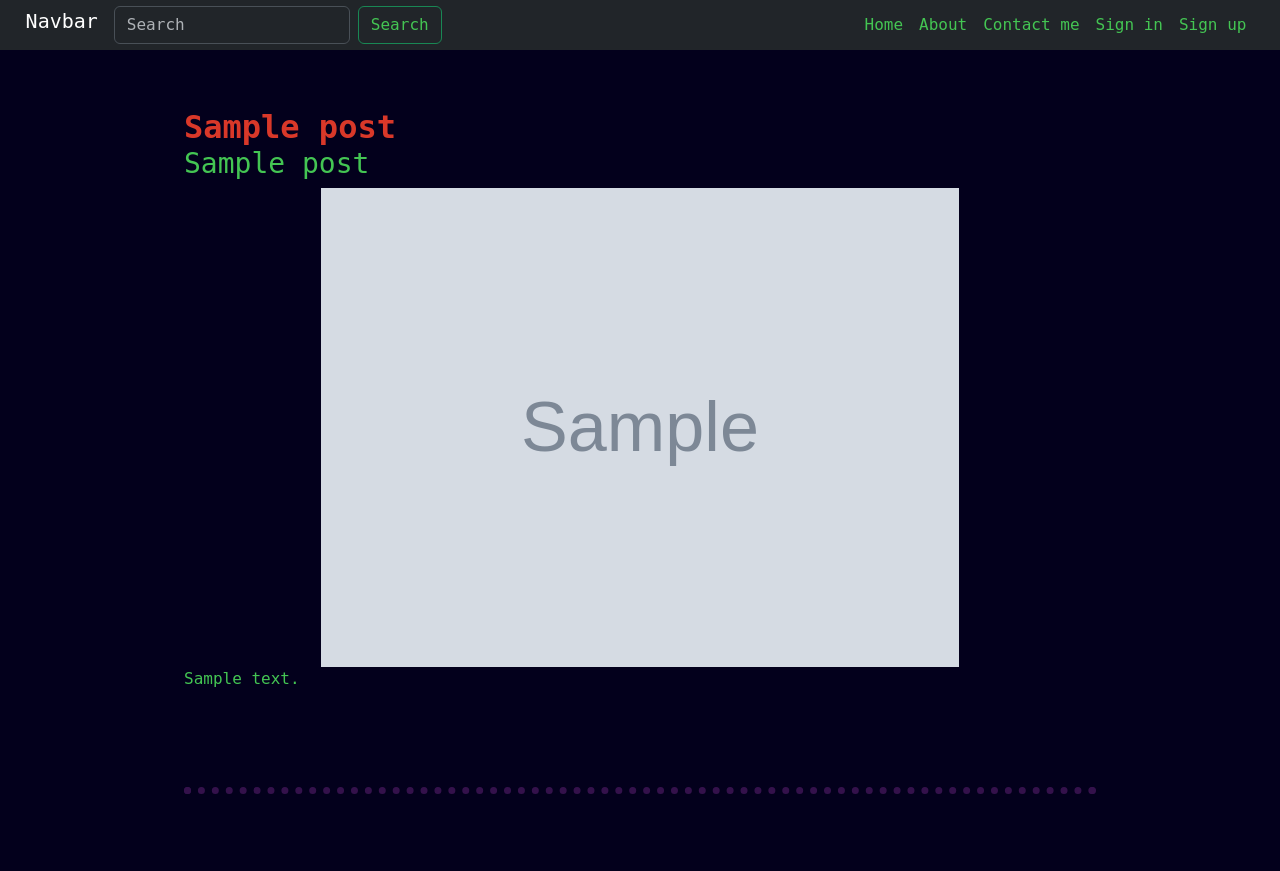
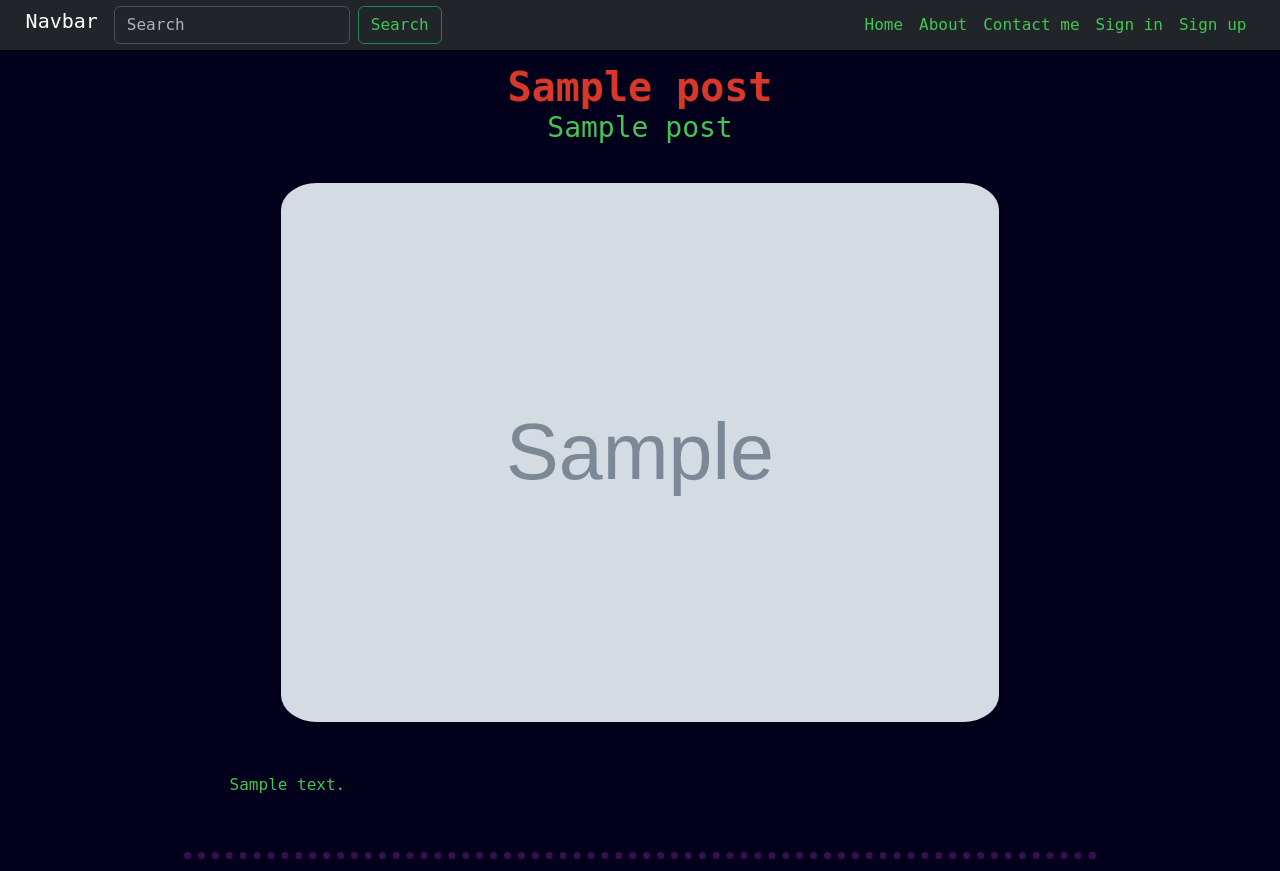
Before and after one commit to madiyarbexultanov/My_Blog, a Flask app: page /post/1 in a window 1280 px wide. Shown: the top 871 px of the page. Run offline with Flask 3, Linux system fonts and the light colour scheme; tables that the repository leaves empty hold one stand-in row (values such as "Sample post"); grey boxes marked "Sample" are stand-in pictures; some libraries are stand-ins or nearby versions.

Commit message:
Post page corrections

```diff
--- a/static/css/styles.css
+++ b/static/css/styles.css
@@ -78,7 +78,19 @@ body {
 }
 
 .flexer {
-    padding: 5% 10%;
+    padding: 1% 5%;
+}
+
+.post-box {
+    padding: 15%;
+}
+
+.post-title-text {
+    text-align: center;
+}
+
+.post-title-text h2 {
+  line-height: 2;
 }
 
 .post-title {
@@ -87,11 +99,16 @@ body {
     margin: 0;
 }
 
+.post-text {
+    margin: 2% 10%;
+}
+
 .post-img {
     width: 70%;
     height: 70%;
     display: block;
-    margin: auto;
+    margin: 3% auto;
+    border-radius: 5%;
 }
 
 a {
--- a/templates/index.html
+++ b/templates/index.html
@@ -5,7 +5,7 @@
     {% for post in all_posts: %}
     <div class="box">
         <div class="span">
-            <div class="d-flex flex-column justify-content-start flexer">
+            <div class="d-flex flex-column justify-content-start post-box">
                 <a class="post-head" href="{{url_for('show_post', post_id=post['id']) }}">
                     <h2 class="post-title">{{post['title']}}</h2>
                     <h4 class="subheading">{{post['subtitle']}}</h4>
--- a/templates/post.html
+++ b/templates/post.html
@@ -1,14 +1,16 @@
 {% extends "base.html"%}
 {% import "bootstrap/wtf.html" as wtf %}
 {% block content%}
-    <div class="d-flex flex-column justify-content-start flexer">
-        <h2 class="post-title">{{post.title|safe}}</h2>
+<div class="d-flex flex-column flexer">
+    <div class="post-title-text">
+        <h1 class="post-title">{{post.title|safe}}</h1>
         <h3 class="post-subtitle">{{post.subtitle|safe}}</h3>
-        <img class="post-img" src="{{post.img_url}}">
-        <p>
-            {{post.body|safe}}
-        </p>
     </div>
+    <img class="post-img" src="{{post.img_url}}">
+    <div class="post-text">
+        {{post.body|safe}}
+    </div>
+</div>
 {% if current_user.id == 1 %}
 <div class="d-flex justify-content-end edit-btn">
     <a class="btn btn-dark float-right edit" href="{{url_for('edit_post', post_id=post.id)}}">Edit
```
